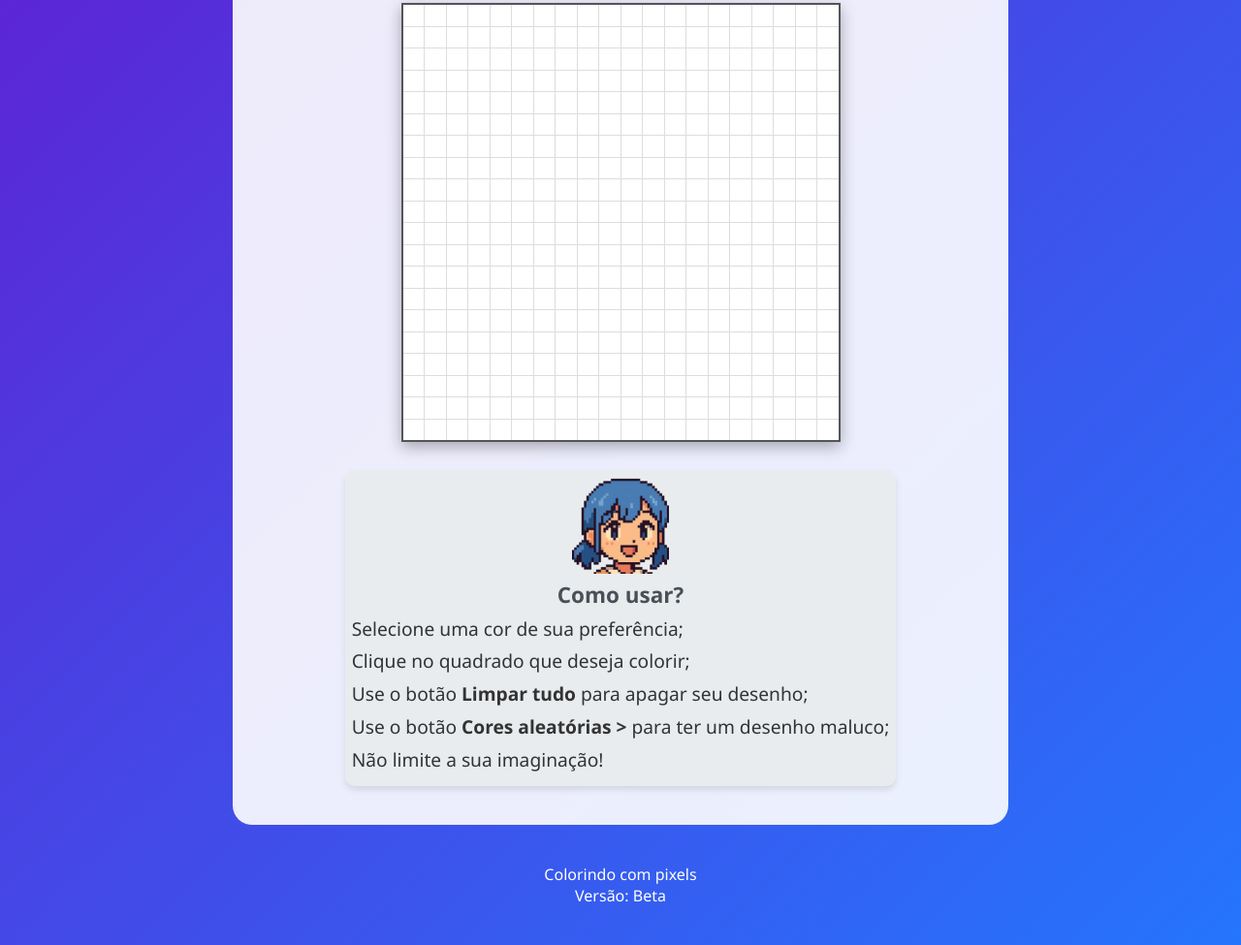
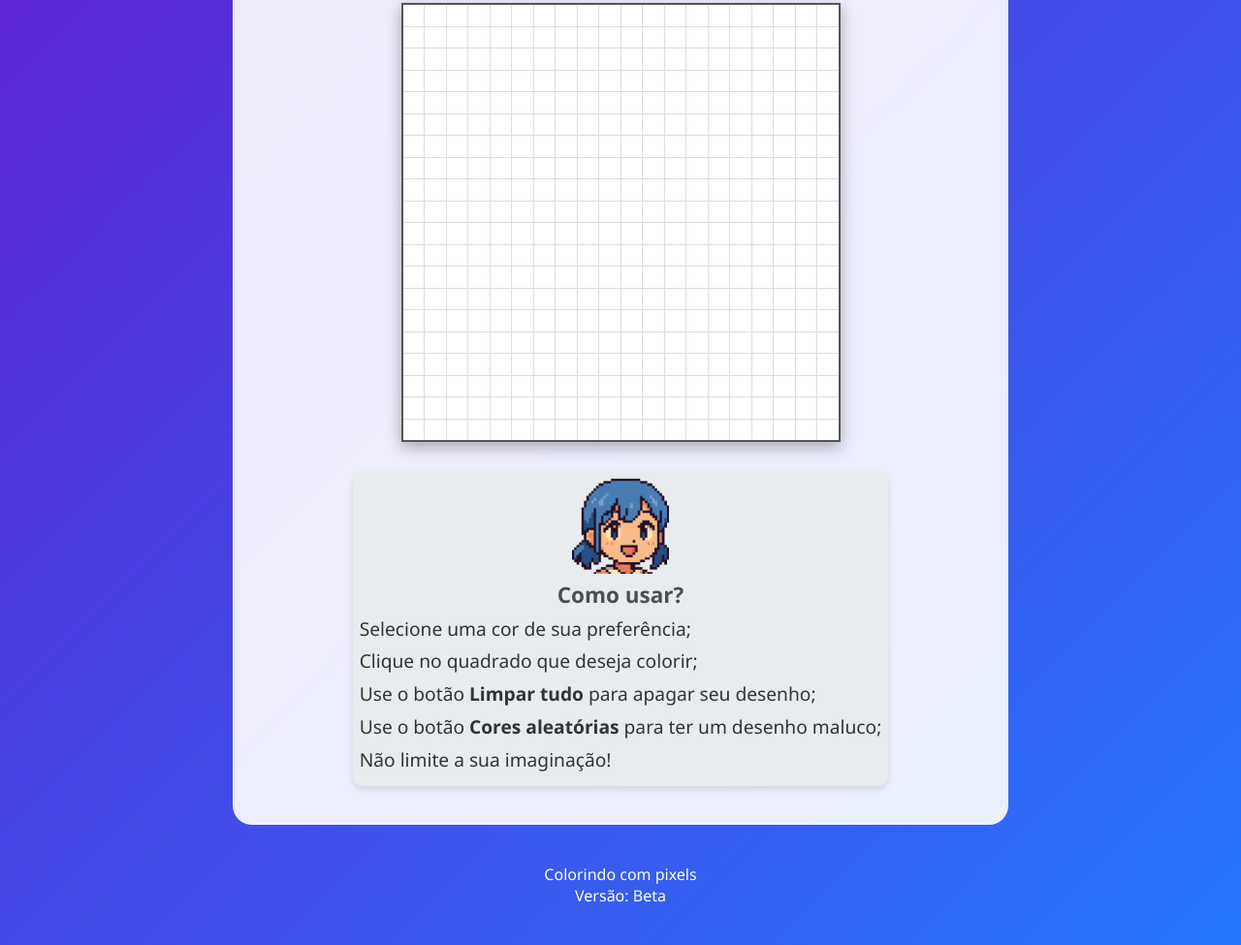
Before and after one commit to AnuTech001/pixel-art, a plain HTML site: page index.html in a window 1280 px wide. Shown: the part 589-1564 px from the top of the page at 97% size. Drawn offline with Linux system fonts and the light colour scheme.

```diff
--- a/index.html
+++ b/index.html
@@ -127,7 +127,7 @@
         </p>
         <p>
           Use o botão
-          <strong>Cores aleatórias ></strong>
+          <strong>Cores aleatórias</strong>
           para ter um desenho maluco;
         </p>
         <p>Não limite a sua imaginação!</p>
```
